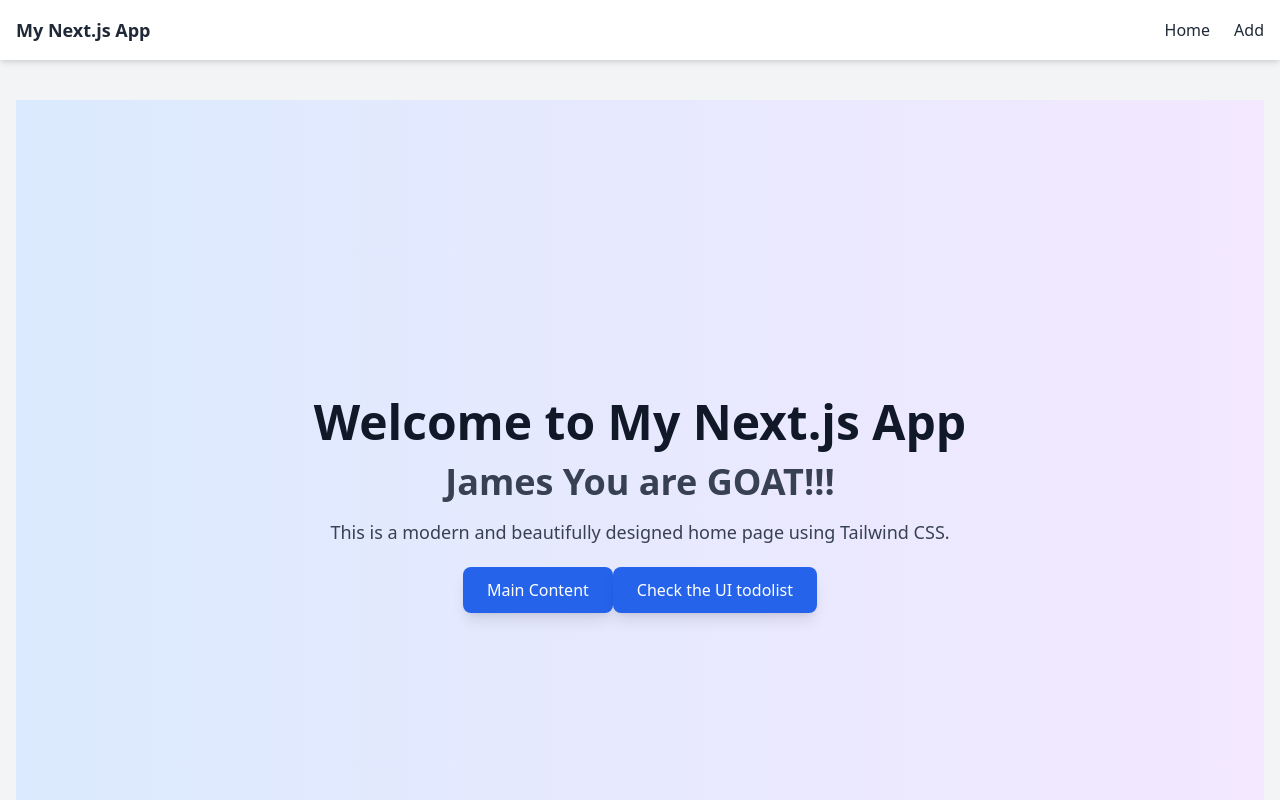
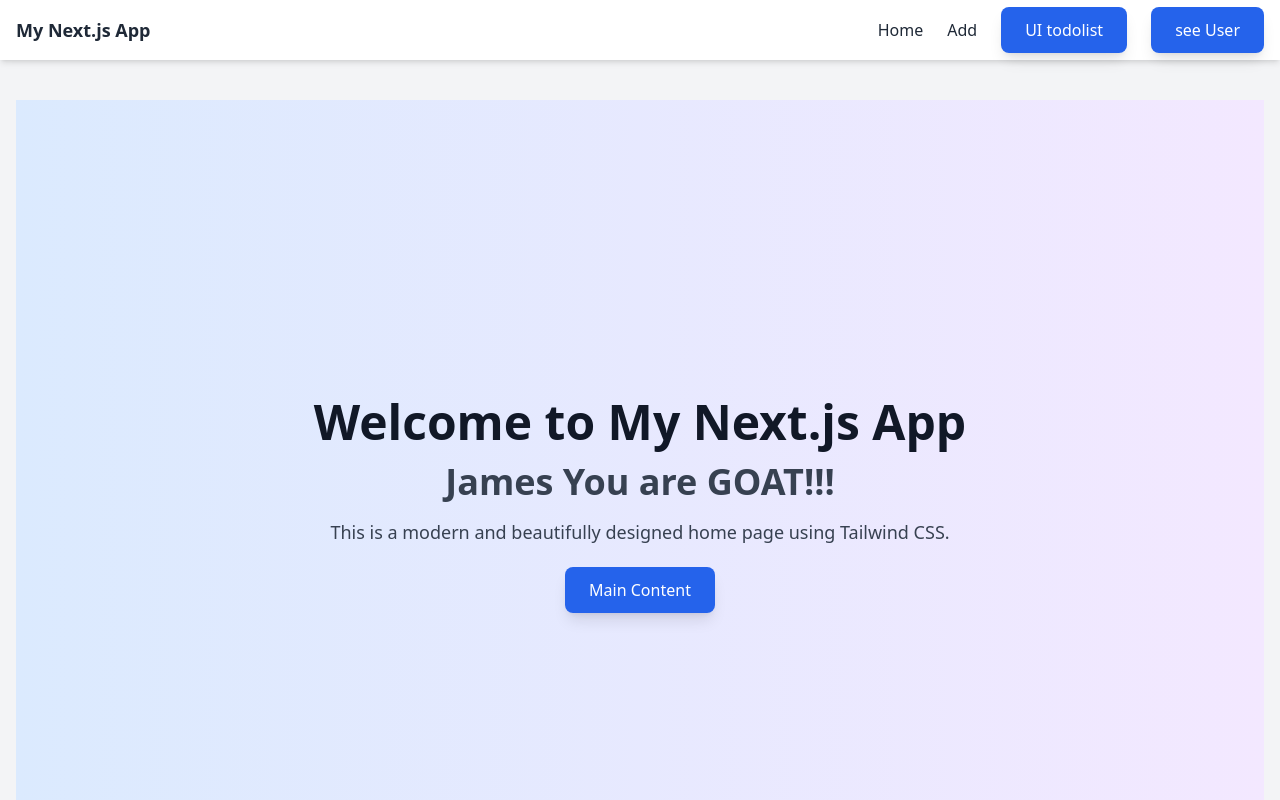
Before and after one commit to ChenYujunjks/nextjs1212, a Next.js app: page / in a window 1280 px wide. Shown: the top 800 px of the page. Built offline with nearby package versions, Linux system fonts and the light colour scheme.

Commit message:
fix app route

```diff
--- a/src/app/layout.tsx
+++ b/src/app/layout.tsx
@@ -32,6 +32,22 @@ export default function RootLayout({
                   Add
                 </Link>
               </li>
+              <li>
+                <Link
+                  href="/todolist-sample"
+                  className="px-6 py-3 bg-blue-600 text-white rounded-lg shadow-lg hover:bg-blue-500 transition duration-300"
+                >
+                  UI todolist
+                </Link>
+              </li>
+              <li>
+                <Link
+                  href="/fetch-user"
+                  className="px-6 py-3 bg-blue-600 text-white rounded-lg shadow-lg hover:bg-blue-500 transition duration-300"
+                >
+                  see User
+                </Link>
+              </li>
             </ul>
           </nav>
         </header>
--- a/src/app/page.tsx
+++ b/src/app/page.tsx
@@ -20,12 +20,6 @@ export default function Home() {
         >
           Main Content
         </Link>
-        <Link
-          href="/todolist-sample"
-          className="px-6 py-3 bg-blue-600 text-white rounded-lg shadow-lg hover:bg-blue-500 transition duration-300"
-        >
-          Check the UI todolist
-        </Link>
       </div>
     </main>
   );
```
Also changed, not shown: src/app/(sample)/add/page.tsx (renamed from src/app/(1sample)/add/page.tsx), src/app/(sample)/fetch-user/page.tsx (renamed from src/app/(1sample)/users/page.tsx), src/app/(sample)/todolist-sample/page.tsx (renamed from src/app/(1sample)/todolist-sample/page.tsx).
